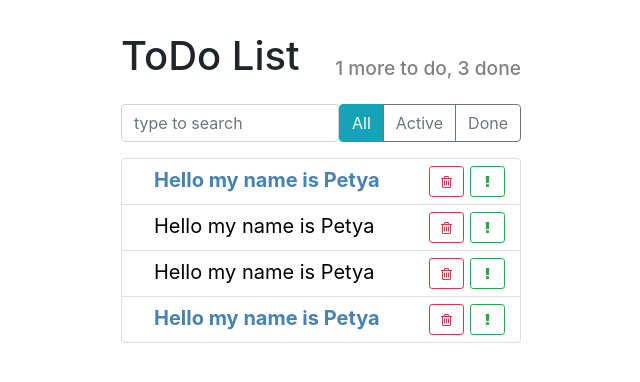
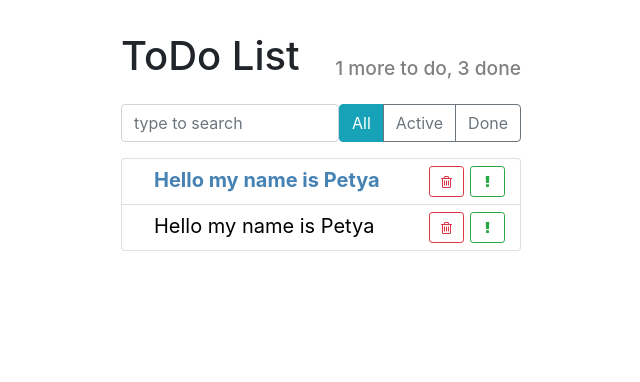
Before and after one commit to mariankomen/study_todo, a React (Create React App) app: page / in a window 1280 px wide. Shown: the top 382 px of the page, without its empty margins (319-959 px from the left). Built offline with nearby package versions, Linux system fonts and the light colour scheme.

Commit message:
Refactoring 2 func to class components

```diff
--- a/src/App.js
+++ b/src/App.js
@@ -11,8 +11,7 @@ const App = () => {
     const TodoData = [
         {label: "Hello my name is Petya", important: true, id: 1},
         {label: "Hello my name is Petya", important: false, id: 2},
-        {label: "Hello my name is Petya", important: false, id: 3},
-        {label: "Hello my name is Petya", important: true, id: 4},
+
     ]
     return (
         <div className='todo-app'>
--- a/src/components/todo-list-item/todo-list-item.js
+++ b/src/components/todo-list-item/todo-list-item.js
@@ -1,8 +1,10 @@
-import React from 'react';
+import React, {Component} from 'react';
 import './todo-list-item.css'
 
-const TodoListItem = ({ label, important = false }) => {
 
+export default class TodoListItem extends Component {
+    render(){
+        const { label, important = false } = this.props;
         const style = {
             color: important ? 'steelblue' : 'black',
             fontWeight: important ? 'bold' : 'normal'
@@ -27,6 +29,5 @@ const TodoListItem = ({ label, important = false }) => {
       </button>
     </span>
         );
-};
-
-export default TodoListItem;
+    }
+}
--- a/src/index.js
+++ b/src/index.js
@@ -1,5 +1,6 @@
 import React from 'react';
 import ReactDOM from 'react-dom';
+
 import App from './App'
 
 
```
Also changed, not shown: src/components/item-status-filter/item-status-filter.js (+6 -4 lines), 1 other file (tests, documents, lock files or other folders). Lines whose indentation alone changed are shown as unchanged.
